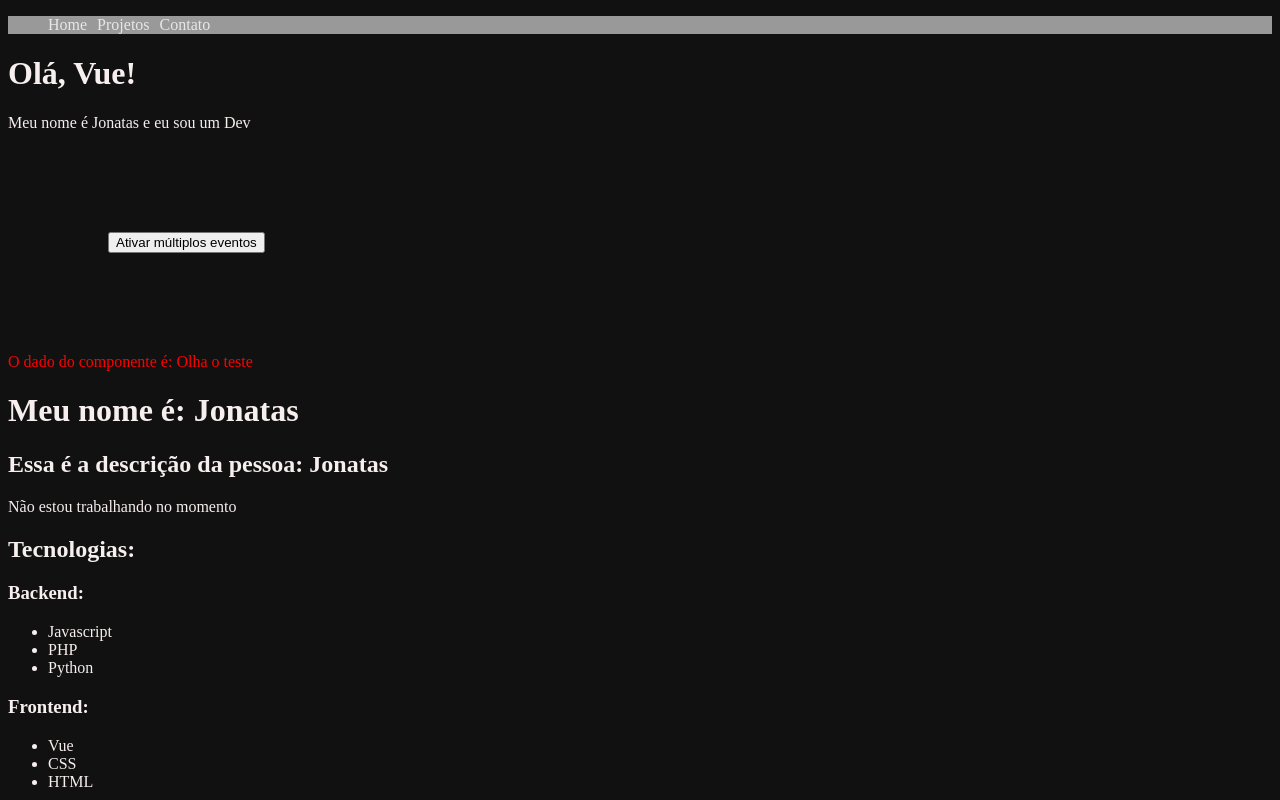
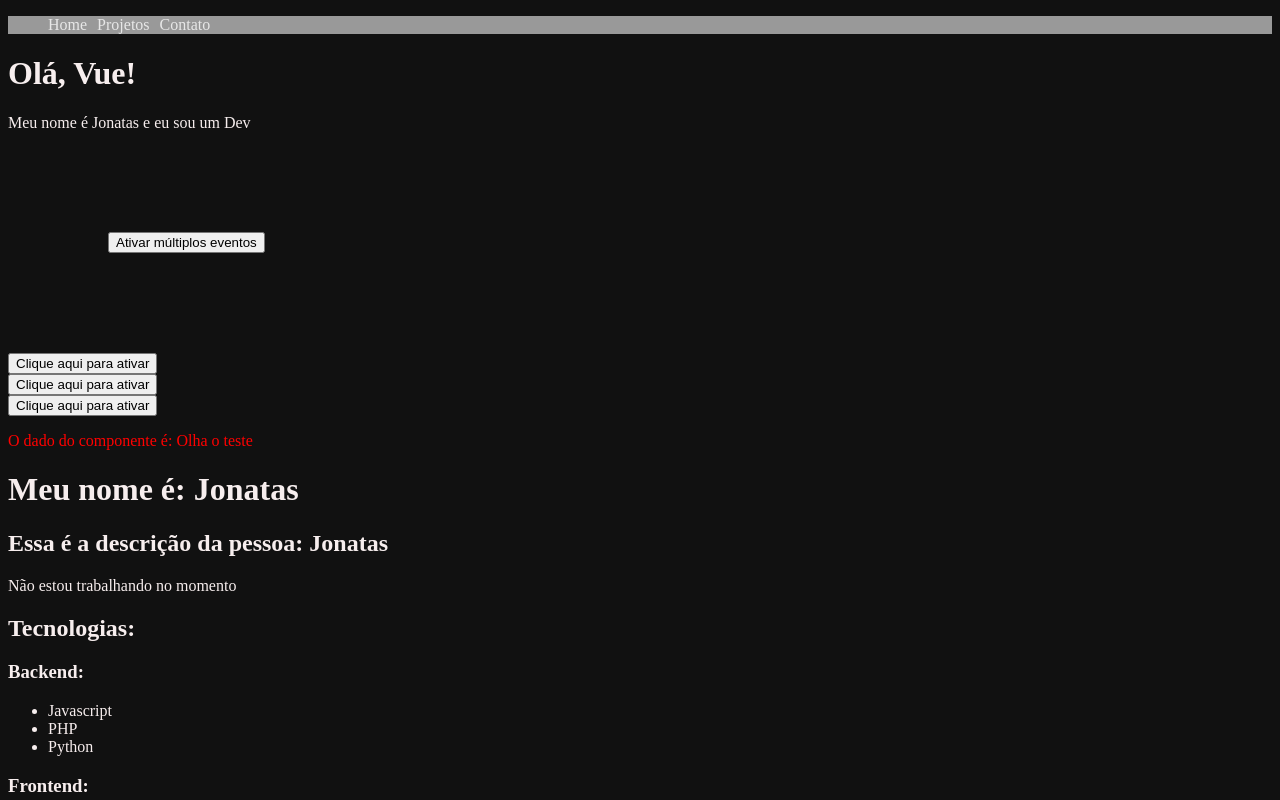
Before and after one commit to Jonatas00/VueLearning, a Vue app in the folder 2projetoVue/: page / in a window 1280 px wide. Shown: the top 800 px of the page. Built offline with nearby package versions, Linux system fonts and the light colour scheme.

Commit message:
add Reutilizacao

```diff
--- a/2projetoVue/src/components/componente.vue
+++ b/2projetoVue/src/components/componente.vue
@@ -3,16 +3,22 @@
         <h1>Olá, Vue!</h1>
         <p>Meu nome é {{ nome }} e eu sou um {{ profissao }}</p>
         <MultiplosEventos />
+
+        <Reutilizacao />
+        <Reutilizacao />
+        <Reutilizacao />
     </div>
 </template>
 
 <script>
     import MultiplosEventos from "./MultiplosEventos.vue"
+    import Reutilizacao from "./Reutilizacao.vue"
 
     export default {
         name: 'componente',
         components: {
-            MultiplosEventos
+            MultiplosEventos,
+            Reutilizacao
         },
         data() {
             return {
```
